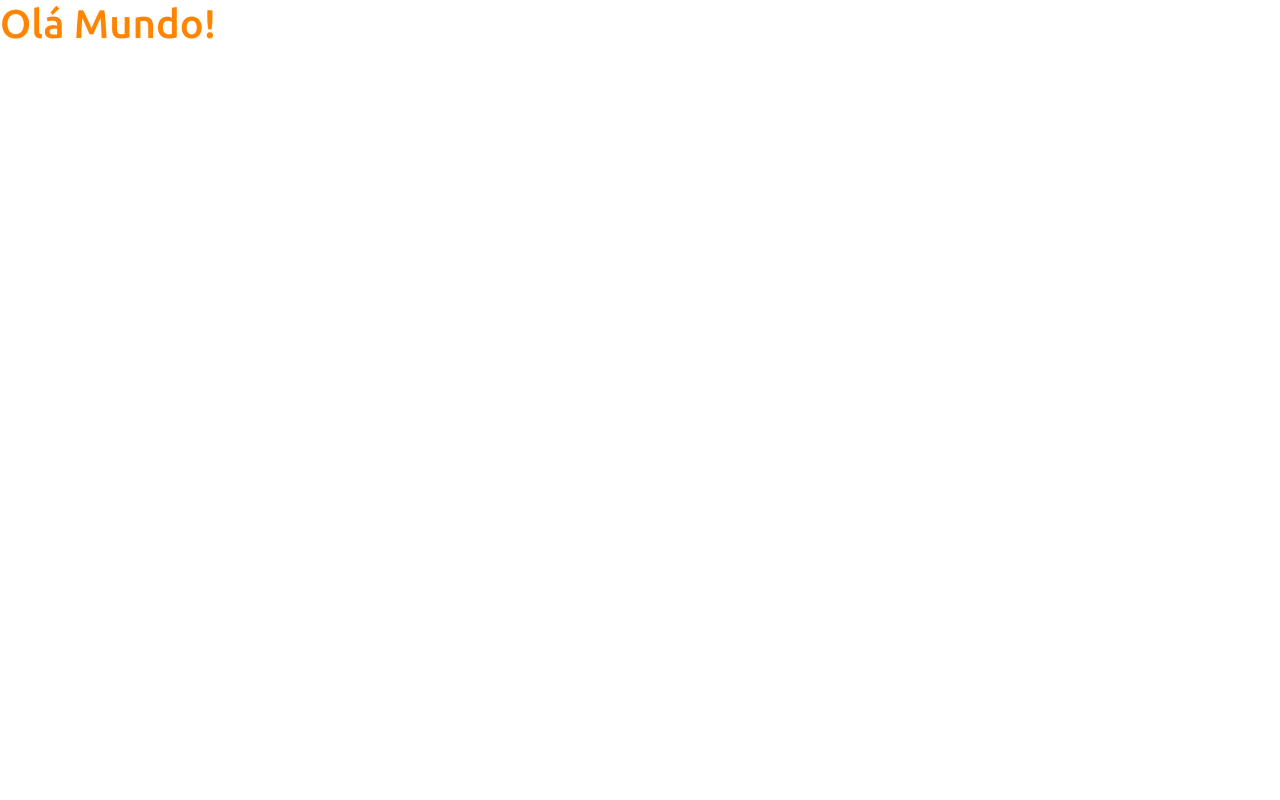
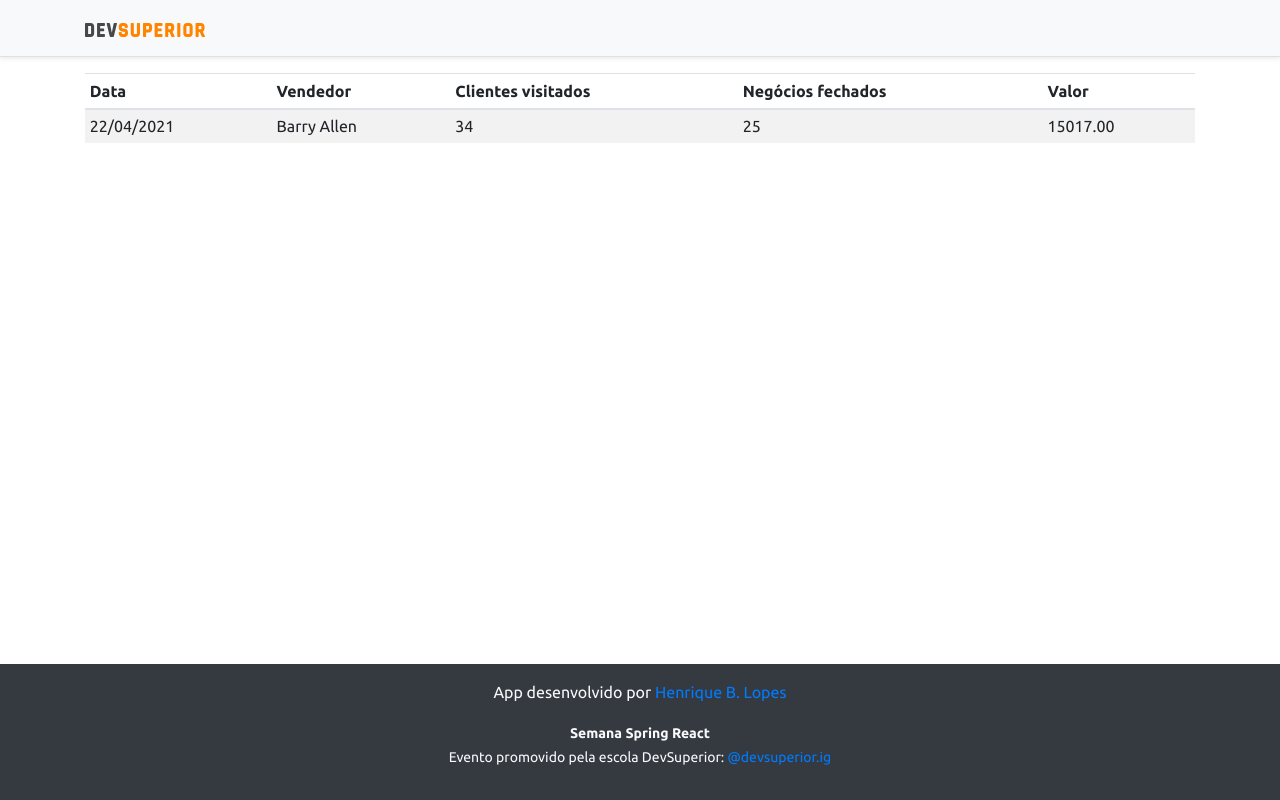
Before and after one commit to henriqueborsoilopes/projeto-sds3, a React (Create React App) app in the folder frontend/: page / in a window 1280 px wide. Built offline with nearby package versions, Linux system fonts and the light colour scheme.

Commit message:
Basic static components

```diff
--- a/frontend/src/App.tsx
+++ b/frontend/src/App.tsx
@@ -1,7 +1,15 @@
+import DataTable from "components/DataTable";
+import Footer from "components/Footer";
+import NavBar from "components/NavBar/indes";
+
 export default function App() {
   return (
-    <div className="App">
-      <h1 className="text-primary">Olá Mundo!</h1>
-    </div>
+    <>
+      <NavBar />
+      <div className="container">
+        <DataTable />
+      </div>
+      <Footer />
+    </>
   );
 }
--- /dev/null
+++ b/frontend/src/components/DataTable/index.tsx
@@ -0,0 +1,26 @@
+export default function DataTable() {
+    return (
+        <div className="table-responsive">
+            <table className="table table-striped table-sm">
+                <thead>
+                    <tr>
+                        <th>Data</th>
+                        <th>Vendedor</th>
+                        <th>Clientes visitados</th>
+                        <th>Negócios fechados</th>
+                        <th>Valor</th>
+                    </tr>
+                </thead>
+                <tbody>
+                    <tr>
+                        <td>22/04/2021</td>
+                        <td>Barry Allen</td>
+                        <td>34</td>
+                        <td>25</td>
+                        <td>15017.00</td>
+                    </tr>
+                </tbody>
+            </table>
+        </div>
+    );
+  }
--- /dev/null
+++ b/frontend/src/components/Footer/index.tsx
@@ -0,0 +1,11 @@
+export default function Footer() {
+    return (
+        <footer className="footer mt-auto py-3 bg-dark">
+            <div className="container">
+                <p className="text-light">App desenvolvido por <a href="https://github.com/Avatar-BL" target="_blank" rel="noreferrer">Henrique B. Lopes</a></p>
+                <p className="text-light"><small><strong>Semana Spring React</strong><br/>
+                Evento promovido pela escola DevSuperior: <a href="https://instagram.com/devsuperior.ig" target="_blank" rel="noreferrer">@devsuperior.ig</a></small></p>
+            </div>
+        </footer>
+    );
+  }
--- /dev/null
+++ b/frontend/src/components/NavBar/indes.tsx
@@ -0,0 +1,13 @@
+import ImgDsDark from 'assets/img/ds-dark.svg';
+
+export default function NavBar() {
+    return (
+        <div className="d-flex flex-column flex-md-row align-items-center p-3 px-md-4 mb-3 bg-light border-bottom shadow-sm">
+            <div className="container">
+                <nav className="my-2 my-md-0 mr-md-3">
+                    <img src={ImgDsDark} alt="DevSuperior" width="120" />
+                </nav>
+            </div>
+        </div>
+    );
+  }
```
Also changed, not shown: frontend/src/assets/img/ds-dark.svg (added).
